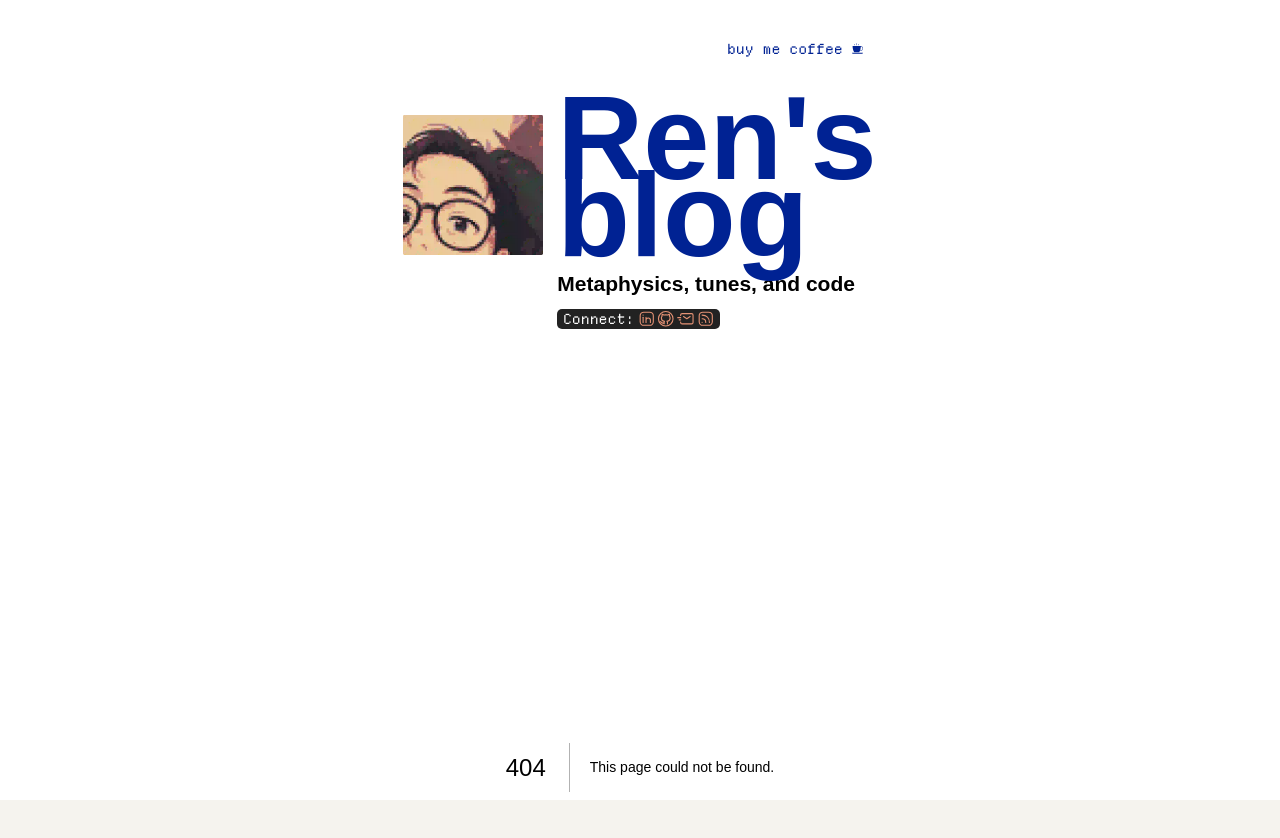
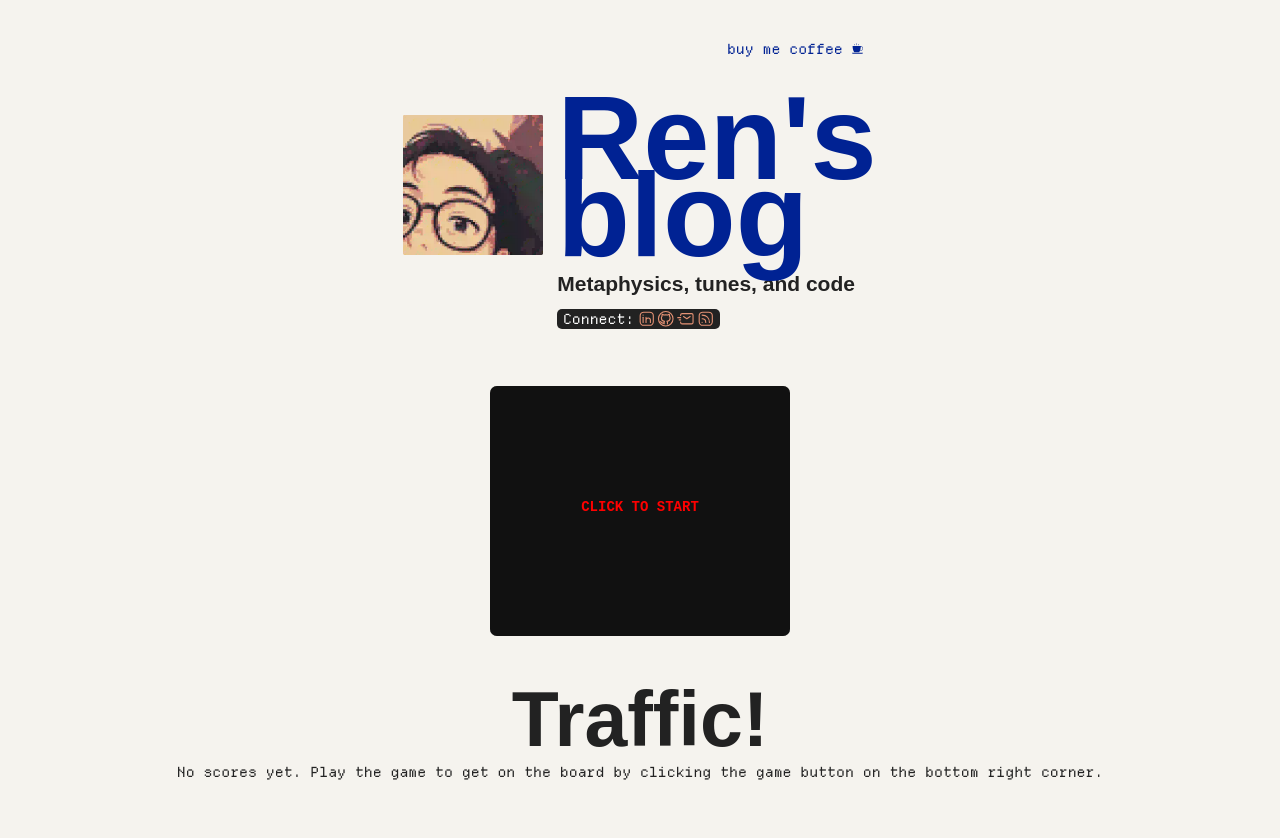
Before and after one commit to rtrigoso/renfoc.us, a Next.js app: page /traffic in a window 1280 px wide. Before the commit this address had no page. Shown: the top 838 px of the page. After the commit the page ends 800 px from the top, so only its background shows below. Built offline with nearby package versions, Linux system fonts and the light colour scheme; a web font is replaced by a local one.

Commit message:
lighthouse fixes and improvements to game loadtime, and removal of supabase

```diff
--- a/app/globals.css
+++ b/app/globals.css
@@ -174,6 +174,15 @@ strong {
   font-weight: bold;
 }
 
+/* keep subtitle visually consistent while using correct h2 heading level */
+header > section > h2 {
+  font-size: 1.5rem;
+  line-height: 1.75rem;
+  padding-top: 0.5rem;
+  padding-bottom: 0.5rem;
+  font-weight: 700;
+}
+
 /* header */
 header {
   display: flex;
@@ -233,20 +242,16 @@ header>section>nav {
 }
 
 
-.game_wrapper.open {
-  max-height: 400px;
-  margin-bottom: 20px;
+.game_wrapper {
+  display: none;
 }
 
-.game_wrapper {
+.game_wrapper.open {
   display: flex;
   justify-content: center;
   align-items: center;
-  max-height: 0;
-  margin-bottom: 0;
-  overflow: hidden;
-  transition: max-height 0.5s ease-in-out, margin-bottom 0.5s ease-in-out;
   height: 280px;
+  margin-bottom: 20px;
 }
 
 #game_container {
@@ -272,6 +277,12 @@ header>section>nav {
   justify-content: space-between;
   flex-grow: 2;
   gap: 1.25rem;
+}
+
+li.post_link a {
+  min-height: 24px;
+  display: flex;
+  align-items: center;
 }
 
 .post_link span:first-child {
@@ -380,6 +391,10 @@ section dt+dd {
   align-items: stretch;
   flex: 3;
   white-space: pre-line;
+}
+
+.card_content a {
+  text-decoration: underline;
 }
 
 .card_embed_img {
@@ -522,7 +537,7 @@ article pre code {
 }
 
 .loading,
-#scoreboard {
+#traffic {
   max-width: 450px;
   width: 100vh;
   margin-bottom: 10rem;
@@ -548,39 +563,39 @@ article pre code {
   vertical-align: middle;
 }
 
-/* scoreboard table */
+/* traffic table */
 @media screen and (max-width: 450px) {
-  #scoreboard {
+  #traffic {
     width: 250px;
   }
 
-  #scoreboard th:nth-child(4),
-  #scoreboard td:nth-child(4) {
+  #traffic th:nth-child(4),
+  #traffic td:nth-child(4) {
     display: none;
   }
 }
 
-#scoreboard th,
-#scoreboard td {
+#traffic th,
+#traffic td {
   vertical-align: middle;
   height: 2rem;
   text-align: center;
 }
 
-#scoreboard th {
+#traffic th {
   font-weight: 900;
   text-decoration: underline;
 }
 
 @media screen and (min-width: 450px) {
 
-  #scoreboard th:nth-child(3),
-  #scoreboard td:nth-child(3) {
+  #traffic th:nth-child(3),
+  #traffic td:nth-child(3) {
     width: 90px;
   }
 
-  #scoreboard th:nth-child(4),
-  #scoreboard td:nth-child(4) {
+  #traffic th:nth-child(4),
+  #traffic td:nth-child(4) {
     width: 150px;
   }
 }
--- a/app/layout.tsx
+++ b/app/layout.tsx
@@ -23,7 +23,7 @@ export const metadata: Metadata = {
   },
 };
 
-const synemono = localFont({ src: '../public/fonts/unscii-16-full.woff2', variable: '--font-mono' });
+const synemono = localFont({ src: '../public/fonts/unscii-16-full.woff2', variable: '--font-mono', display: 'swap', preload: false });
 const jersey = Jersey_25({ weight: '400', subsets: ['latin'], variable: '--font-header' });
 const departure = localFont({ src: '../public/fonts/DepartureMono-Regular.woff2', variable: '--font-body' });
 
--- a/app/scoreboard/page.tsx
+++ b/app/traffic/page.tsx
@@ -11,10 +11,13 @@ export default function Page() {
     const fetchScores = useCallback(() => {
         setLoading(true);
         setError(false);
-        getScores()
-            .then(setScores)
-            .catch(() => setError(true))
-            .finally(() => setLoading(false));
+        try {
+            setScores(getScores());
+        } catch {
+            setError(true);
+        } finally {
+            setLoading(false);
+        }
     }, []);
 
     useEffect(() => {
@@ -25,7 +28,7 @@ export default function Page() {
 
     return (
         <>
-            <h1>Scores</h1>
+            <h1>Traffic!</h1>
             {loading ? (
                 <p className="loading">Loading scores</p>
             ) : error ? (
@@ -33,7 +36,7 @@ export default function Page() {
             ) : scores.length === 0 ? (
                 <p>No scores yet. Play the game to get on the board by clicking the game button on the bottom right corner.</p>
             ) : (
-                <table id="scoreboard">
+                <table id="traffic">
                     <thead>
                         <tr>
                             <th>#</th>
--- a/composites/BlueskyFeed.tsx
+++ b/composites/BlueskyFeed.tsx
@@ -80,7 +80,7 @@ async function GetFeedPosts(username: string): Promise<PostCardPost[]> {
 
        return {
             link: `https://bsky.app/profile/ren-rocks.bsky.social/post/${post.uri.split('/').at(-1)}`,
-            avatar: post.author.avatar,
+            avatar: post.author.avatar.includes('@') ? post.author.avatar : `${post.author.avatar}@jpeg`,
             displayName: displayNameArr.join(''),
             content: post.record.text,
             createdAt: new Date(post.indexedAt),
--- a/composites/Card.tsx
+++ b/composites/Card.tsx
@@ -24,6 +24,7 @@ export default function Card(props: CardProps) {
                     alt={`image: avatar for ${props.username}`}
                     width={50}
                     height={50}
+                    loading="lazy"
                 />
                 <div>
                     <strong>{props.username}</strong>
--- a/composites/Game.tsx
+++ b/composites/Game.tsx
@@ -1,34 +1,9 @@
 'use client';
 
-import { useRef, useEffect, useState, useCallback } from "react";
-import { usePathname } from "next/navigation";
-import { saveScore } from "@/utils/scoreboard";
-import { setup, OVERLAY_SCREENS } from "@/utils/game";
+import { useGame } from "@/composites/useGame";
 
 export default function Game() {
-    const ref = useRef<HTMLCanvasElement>(null);
-    const mobileInputRef = useRef<HTMLInputElement>(null);
-    const pathname = usePathname();
-    const isScoreboard = pathname === '/scoreboard';
-    const [activeScreen, setActiveScreen] = useState<{ id: string; data: Record<string, unknown> } | null>(null);
-    const saveScoreAndNotify = useCallback(async (name: string, score: number) => {
-        await saveScore(name, score);
-        window.dispatchEvent(new CustomEvent('scoreSubmitted'));
-    }, []);
-
-    const startGame = useCallback((skipStart: boolean) => {
-        if (!ref.current) return;
-        return setup(ref.current, skipStart, (id, data) => setActiveScreen({ id, data }), saveScoreAndNotify, mobileInputRef.current ?? undefined);
-    }, [saveScoreAndNotify]);
-
-    useEffect(() => startGame(false), [startGame]);
-
-    function handleRestart() {
-        setActiveScreen(null);
-        startGame(true);
-    }
-
-    const activeScreenConfig = OVERLAY_SCREENS.find(s => s.id === activeScreen?.id);
+    const { ref, mobileInputRef, isScoreboard, activeScreen, activeScreenConfig, handleRestart } = useGame();
 
     return (
         <>
@@ -39,6 +14,7 @@ export default function Game() {
                     maxLength={3}
                     className="mobile_score_input"
                     aria-hidden="true"
+                    tabIndex={-1}
                 />
                 <canvas ref={ref} id="game_container" height={250} aria-label="Arcade game. Requires clicking the screen to play." />
                 {activeScreen && activeScreenConfig && (
--- a/composites/Header.tsx
+++ b/composites/Header.tsx
@@ -32,7 +32,7 @@ export default function Header() {
                 <Link href="/" aria-current={pathname === '/' ? 'page' : undefined}>
                     <h1 className="glitch website_header" data-text="Ren's blog">Ren's blog</h1>
                 </Link>
-                <h3>Metaphysics, tunes, and code</h3>
+                <h2>Metaphysics, tunes, and code</h2>
                 <nav id="social_links">
                     <span className="hide_on_mobile">Connect: </span>
                     <ul id="social_links_list">
--- a/composites/ProjectsList.tsx
+++ b/composites/ProjectsList.tsx
@@ -5,10 +5,10 @@ import { capitalize } from "@/utils/strings";
 
 const projects = [
     {
-        key: 'scoreboard',
-        label: 'scoreboard',
+        key: 'traffic',
+        label: 'Traffic!',
         description: 'play a little arcade game and see how you rank.',
-        link: '/scoreboard',
+        link: '/traffic',
         internal: true,
     },
     {
--- /dev/null
+++ b/composites/useGame.ts
@@ -0,0 +1,35 @@
+'use client';
+
+import { useRef, useEffect, useState, useCallback } from "react";
+import { usePathname } from "next/navigation";
+import { saveScore } from "@/utils/scoreboard";
+import { setup, OVERLAY_SCREENS } from "@/utils/game";
+
+export function useGame() {
+    const ref = useRef<HTMLCanvasElement>(null);
+    const mobileInputRef = useRef<HTMLInputElement>(null);
+    const pathname = usePathname();
+    const isScoreboard = pathname === '/traffic';
+    const [activeScreen, setActiveScreen] = useState<{ id: string; data: Record<string, unknown> } | null>(null);
+
+    const saveScoreAndNotify = useCallback(async (name: string, score: number) => {
+        await saveScore(name, score);
+        window.dispatchEvent(new CustomEvent('scoreSubmitted'));
+    }, []);
+
+    const startGame = useCallback((skipStart: boolean) => {
+        if (!ref.current) return;
+        return setup(ref.current, skipStart, (id, data) => setActiveScreen({ id, data }), saveScoreAndNotify, mobileInputRef.current ?? undefined);
+    }, [saveScoreAndNotify]);
+
+    useEffect(() => startGame(false), [startGame]);
+
+    function handleRestart() {
+        setActiveScreen(null);
+        startGame(true);
+    }
+
+    const activeScreenConfig = OVERLAY_SCREENS.find(s => s.id === activeScreen?.id);
+
+    return { ref, mobileInputRef, isScoreboard, activeScreen, activeScreenConfig, handleRestart };
+}
--- a/package.json
+++ b/package.json
@@ -7,7 +7,9 @@
     "build": "next build",
     "start": "next start",
     "lint": "next lint",
-    "post": "touch content/$(date +%s)-${TITLE:-new_post}.md"
+    "post": "touch content/$(date +%s)-${TITLE:-new_post}.md",
+    "lighthouse": "lighthouse http://localhost:3000 --output json --output-path stdout",
+    "lighthouse:prod": "lighthouse https://renfoc.us --output json --output-path stdout"
   },
   "dependencies": {
     "@next/mdx": "^15.2.2",
@@ -27,6 +29,7 @@
     "critters": "^0.0.23",
     "eslint": "9.32.0",
     "eslint-config-next": "15.4.5",
+    "lighthouse": "^12.8.2",
     "typescript": "^5"
   }
 }
--- a/utils/scoreboard.ts
+++ b/utils/scoreboard.ts
@@ -1,34 +1,5 @@
-const WORKER_URL = "https://cloudflare-to-supabase-proxy.renrocks.workers.dev";
-const anonKey = "sb_publishable_m5lXQM9zBUDuCM43DLl7qg_qSzL0Ewf";
-
-function authHeaders() {
-    return {
-        "Authorization": `Bearer ${anonKey}`,
-        "Origin": window.location.origin
-    };
-}
-
-const db = {
-    async select<T>(table: string, query: string): Promise<T[]> {
-        const res = await fetch(`${WORKER_URL}/${table}?${query}`, {
-            headers: authHeaders()
-        });
-        if (!res.ok) throw new Error(`${res.status}: ${await res.text()}`);
-        return res.json();
-    },
-
-    async insert<T>(table: string, data: T): Promise<void> {
-        const res = await fetch(`${WORKER_URL}/${table}`, {
-            method: "POST",
-            headers: {
-                "Content-Type": "application/json",
-                ...authHeaders()
-            },
-            body: JSON.stringify(data)
-        });
-        if (!res.ok) throw new Error(`${res.status}: ${await res.text()}`);
-    }
-};
+const STORAGE_KEY = 'high_scores';
+const MAX_SCORES = 100;
 
 export interface ScoreEntry {
     name: string;
@@ -36,16 +7,15 @@ export interface ScoreEntry {
     date: string;
 }
 
-let scoresCache: { data: ScoreEntry[]; ts: number } | null = null;
-const SCORES_CACHE_TTL = 60_000;
-
-export async function getScores(): Promise<ScoreEntry[]> {
-    if (scoresCache && Date.now() - scoresCache.ts < SCORES_CACHE_TTL) {
-        return scoresCache.data;
+export function getScores(): ScoreEntry[] {
+    try {
+        const raw = localStorage.getItem(STORAGE_KEY);
+        if (!raw) return [];
+        const entries: ScoreEntry[] = JSON.parse(raw);
+        return entries.sort((a, b) => b.score - a.score);
+    } catch {
+        return [];
     }
-    const data = await db.select<ScoreEntry>('scores', 'select=name,score,date&order=score.desc&limit=100');
-    scoresCache = { data, ts: Date.now() };
-    return data;
 }
 
 const THROTTLE_KEY = 'score_last_submitted';
@@ -53,7 +23,7 @@ const THROTTLE_MS = 60_000;
 
 export class ThrottleError extends Error {}
 
-export async function saveScore(name: string, score: number): Promise<void> {
+export function saveScore(name: string, score: number): void {
     const lastSubmitted = Number(localStorage.getItem(THROTTLE_KEY) ?? 0);
     const elapsed = Date.now() - lastSubmitted;
 
@@ -62,7 +32,9 @@ export async function saveScore(name: string, score: number): Promise<void> {
         throw new ThrottleError(`Please wait ${secondsLeft}s before submitting again.`);
     }
 
-    await db.insert('scores', { name, score, date: new Date().toISOString() });
-
+    const entries = getScores();
+    entries.push({ name, score, date: new Date().toISOString() });
+    entries.sort((a, b) => b.score - a.score);
+    localStorage.setItem(STORAGE_KEY, JSON.stringify(entries.slice(0, MAX_SCORES)));
     localStorage.setItem(THROTTLE_KEY, String(Date.now()));
 }
```
Also changed, not shown: 1 other file (tests, documents, lock files or other folders).
